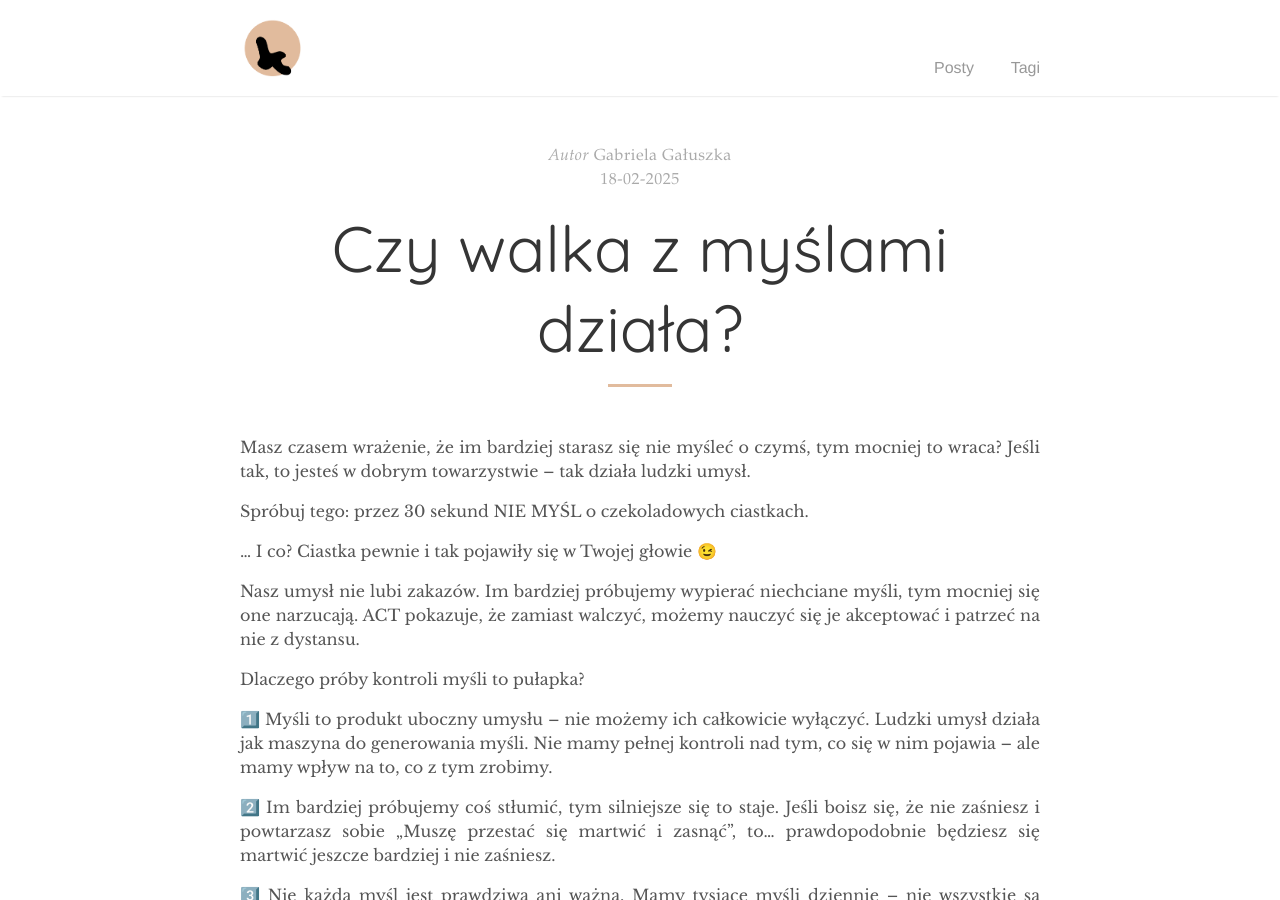
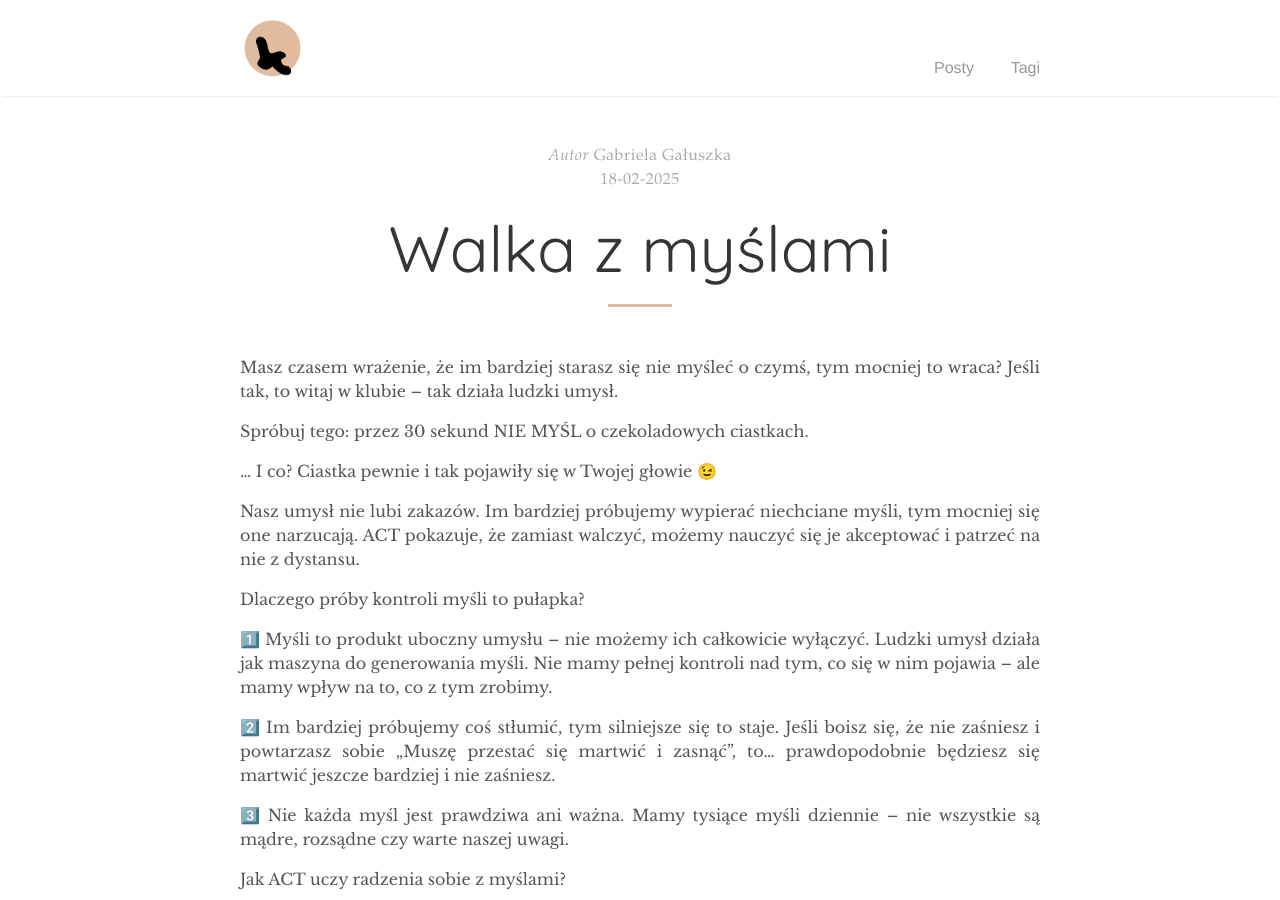
Before and after one commit to misievicz/kontekst, a Jekyll site: the page built from _posts/2025-02-18-dlaczego-walka-z-myślami-nie-działa.md, in a window 1280 px wide and 900 px high. Built offline with Jekyll 4.4.1, drawn with Linux system fonts in a browser that asks for light colours.

Commit message:
ver_0.1 beta -zmiany na blogu

```diff
--- a/_posts/2025-02-18-dlaczego-walka-z-myślami-nie-działa.md
+++ b/_posts/2025-02-18-dlaczego-walka-z-myślami-nie-działa.md
@@ -1,11 +1,11 @@
 ---
 layout: post
-title: "Czy walka z myślami działa?"
+title: "Walka z myślami"
 author: "Gabriela Gałuszka"
 tags: ACT
 excerpt_separator: <!--more-->
 ---
-Masz czasem wrażenie, że im bardziej starasz się nie myśleć o czymś, tym mocniej to wraca? Jeśli tak, to jesteś w dobrym towarzystwie – tak działa ludzki umysł. <!--more-->
+Masz czasem wrażenie, że im bardziej starasz się nie myśleć o czymś, tym mocniej to wraca? Jeśli tak, to witaj w klubie – tak działa ludzki umysł. <!--more-->
 
 Spróbuj tego: przez 30 sekund NIE MYŚL o czekoladowych ciastkach.
 
```
